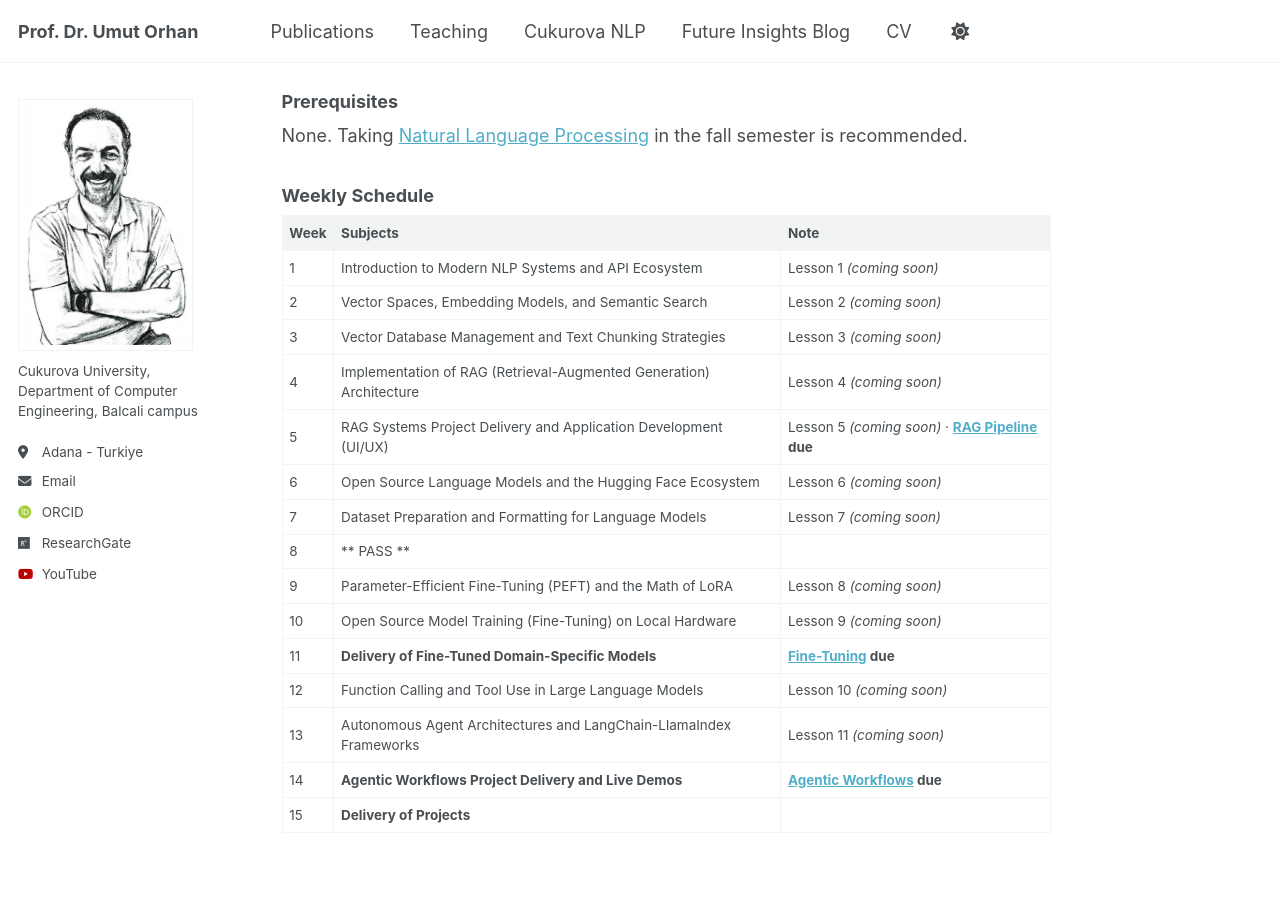
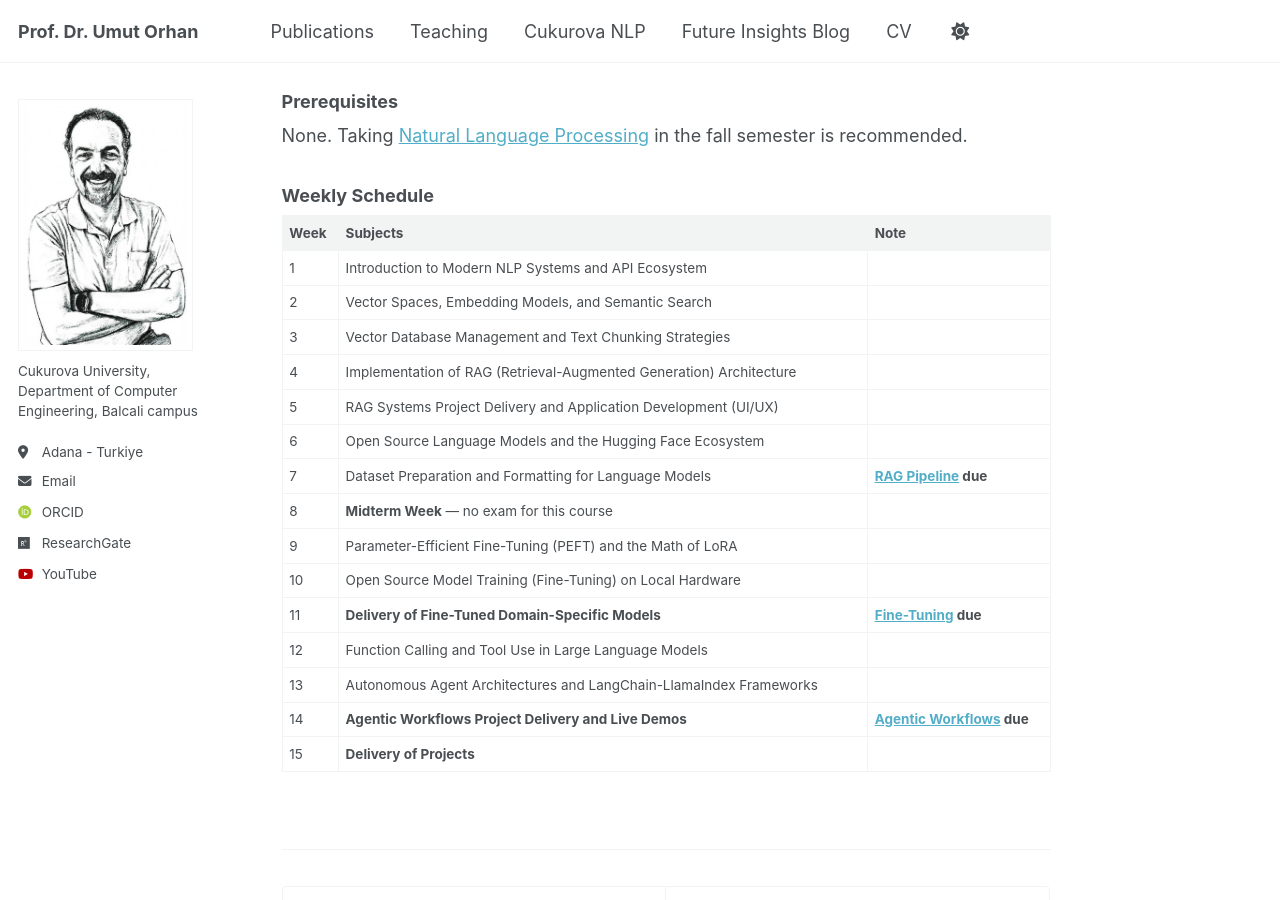
Before and after one commit to uorhan/uorhan.github.io, a Jekyll site: the page built from _teaching/MNS.md, in a window 1280 px wide and 900 px high, scrolled down 1091 px. Built offline with Jekyll 4.4.1, drawn with Linux system fonts in a browser that asks for light colours; some web fonts are replaced.

Commit message:
Update weekly schedule and lesson notes

```diff
--- a/_teaching/MNS.md
+++ b/_teaching/MNS.md
@@ -28,18 +28,18 @@
 
 | Week | Subjects | Note |
 |------|-----------|------|
-| 1 | Introduction to Modern NLP Systems and API Ecosystem | Lesson 1 *(coming soon)* |
-| 2 | Vector Spaces, Embedding Models, and Semantic Search | Lesson 2 *(coming soon)* |
-| 3 | Vector Database Management and Text Chunking Strategies | Lesson 3 *(coming soon)* |
-| 4 | Implementation of RAG (Retrieval-Augmented Generation) Architecture | Lesson 4 *(coming soon)* |
-| 5 | RAG Systems Project Delivery and Application Development (UI/UX) | Lesson 5 *(coming soon)* · **[RAG Pipeline](/files/RAG-task) due** |
-| 6 | Open Source Language Models and the Hugging Face Ecosystem | Lesson 6 *(coming soon)* |
-| 7 | Dataset Preparation and Formatting for Language Models | Lesson 7 *(coming soon)* |
-| 8 | ** PASS ** |  |
-| 9 | Parameter-Efficient Fine-Tuning (PEFT) and the Math of LoRA | Lesson 8 *(coming soon)* |
-| 10 | Open Source Model Training (Fine-Tuning) on Local Hardware | Lesson 9 *(coming soon)* |
+| 1 | Introduction to Modern NLP Systems and API Ecosystem |  |
+| 2 | Vector Spaces, Embedding Models, and Semantic Search |  |
+| 3 | Vector Database Management and Text Chunking Strategies |  |
+| 4 | Implementation of RAG (Retrieval-Augmented Generation) Architecture |  |
+| 5 | RAG Systems Project Delivery and Application Development (UI/UX) |  |
+| 6 | Open Source Language Models and the Hugging Face Ecosystem |  |
+| 7 | Dataset Preparation and Formatting for Language Models | **[RAG Pipeline](/files/RAG-task) due**  |
+| 8 | **Midterm Week** — no exam for this course |  |
+| 9 | Parameter-Efficient Fine-Tuning (PEFT) and the Math of LoRA |  |
+| 10 | Open Source Model Training (Fine-Tuning) on Local Hardware |  |
 | 11 | **Delivery of Fine-Tuned Domain-Specific Models** | **[Fine-Tuning](/files/LoRA-task) due** |
-| 12 | Function Calling and Tool Use in Large Language Models | Lesson 10 *(coming soon)* |
-| 13 | Autonomous Agent Architectures and LangChain-LlamaIndex Frameworks | Lesson 11 *(coming soon)* |
+| 12 | Function Calling and Tool Use in Large Language Models |  |
+| 13 | Autonomous Agent Architectures and LangChain-LlamaIndex Frameworks |  |
 | 14 | **Agentic Workflows Project Delivery and Live Demos** | **[Agentic Workflows](/files/Agentic-task) due** |
 | 15 | **Delivery of Projects** |  |
```
